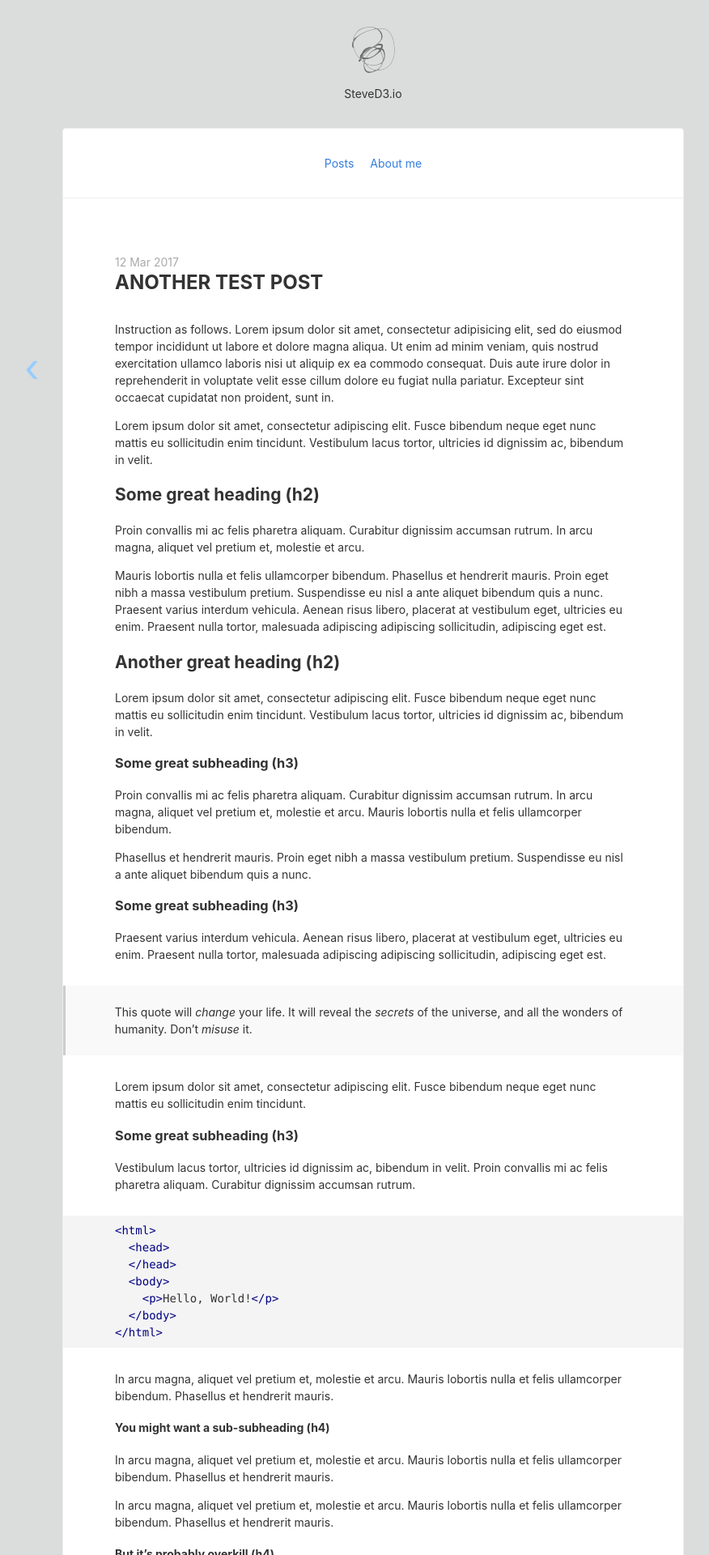
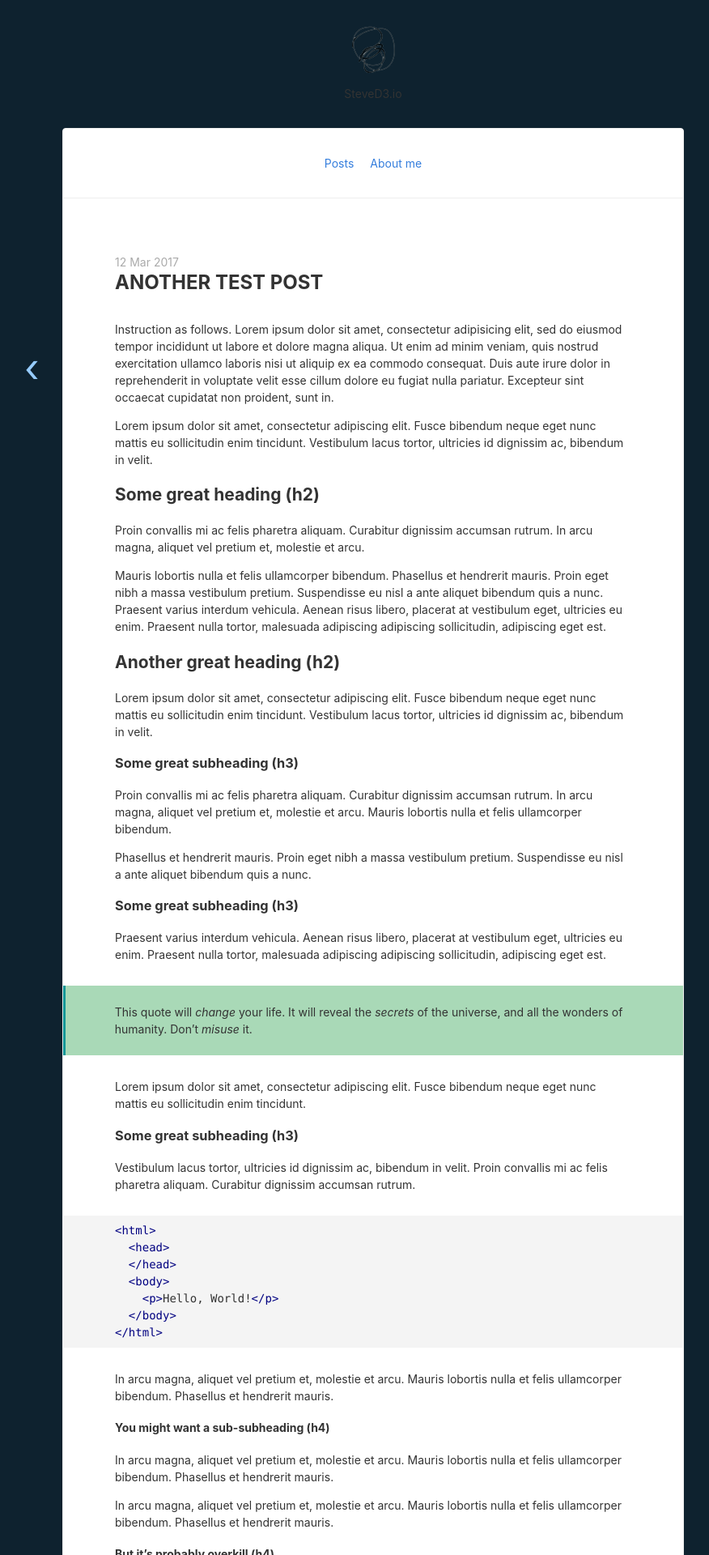
Before and after one commit to SteveD3/steved3.github.io, a Jekyll site: the page built from _posts/2017-03-12-another-test-post.md, in a window 1280 px wide. Shown: the top 1920 px of the page at 81% size, without its empty margins (179-1055 px from the left). Built offline with Jekyll 4.4.1, drawn with Linux system fonts in a browser that asks for light colours; nearby versions of some CDN libraries.

Commit message:
Update style.css

```diff
--- a/stylesheets/style.css
+++ b/stylesheets/style.css
@@ -1,6 +1,6 @@
 @import "https://unpkg.com/tachyons@4.6.1/css/tachyons.min.css";
 
-.bg-super-white { background: #dbdcdc; }
+.bg-super-white { background: #0E222F; }
 .top-50 { top: 50% }
 .pointers { pointer-events: auto; }
 .no-pointers { pointer-events: none; }
@@ -9,7 +9,7 @@
 /* Markdown styles */
 .markdown-body a {
   text-decoration: none;
-  color: #357edd;
+  color: #15475B;
 }
 .markdown-body .highlighter-rouge {
   padding: .25rem .5rem;
@@ -26,11 +26,11 @@
 .markdown-body > hr {
   margin: 2em -4rem;
   border: 0;
-  border-bottom: 1px dotted #CCC;
+  border-bottom: 1px dotted #129698;
 }
 .markdown-body blockquote {
-  background: #f9f9f9;
-  border-left: .2rem solid #ccc;
+  background: #A9D9B7;
+  border-left: .2rem solid #129698;
   padding-left: 3.8rem;
 }
 .markdown-body table {
@@ -43,7 +43,7 @@
 .markdown-body table th,
 .markdown-body table td {
   padding: .8em .4em;
-  border-bottom: 1px solid #CCC;
+  border-bottom: 1px solid #129698;
   border-bottom-color: rgba(0,0,0,0.2);
 }
 /* end Markdown styles */
```
